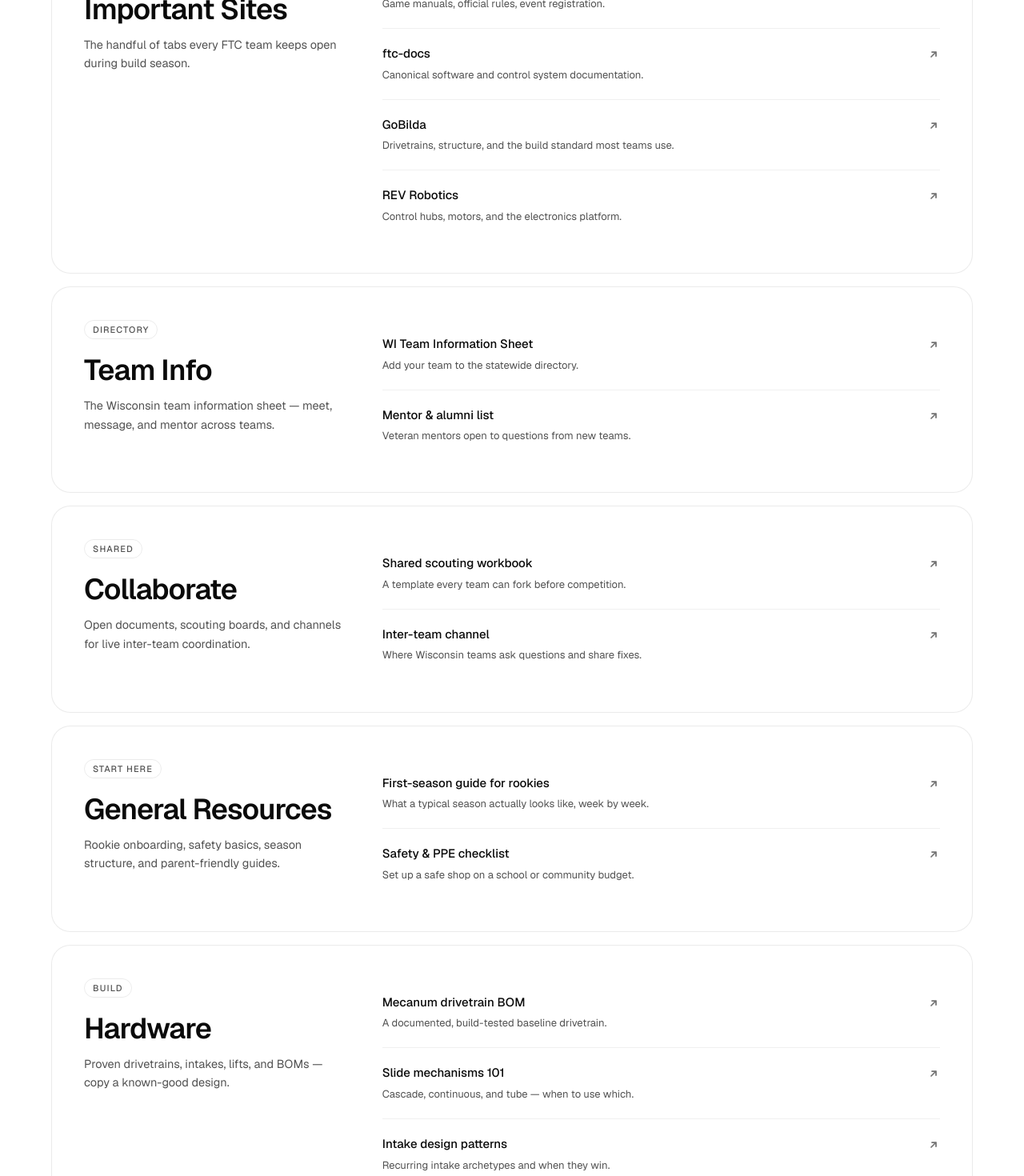
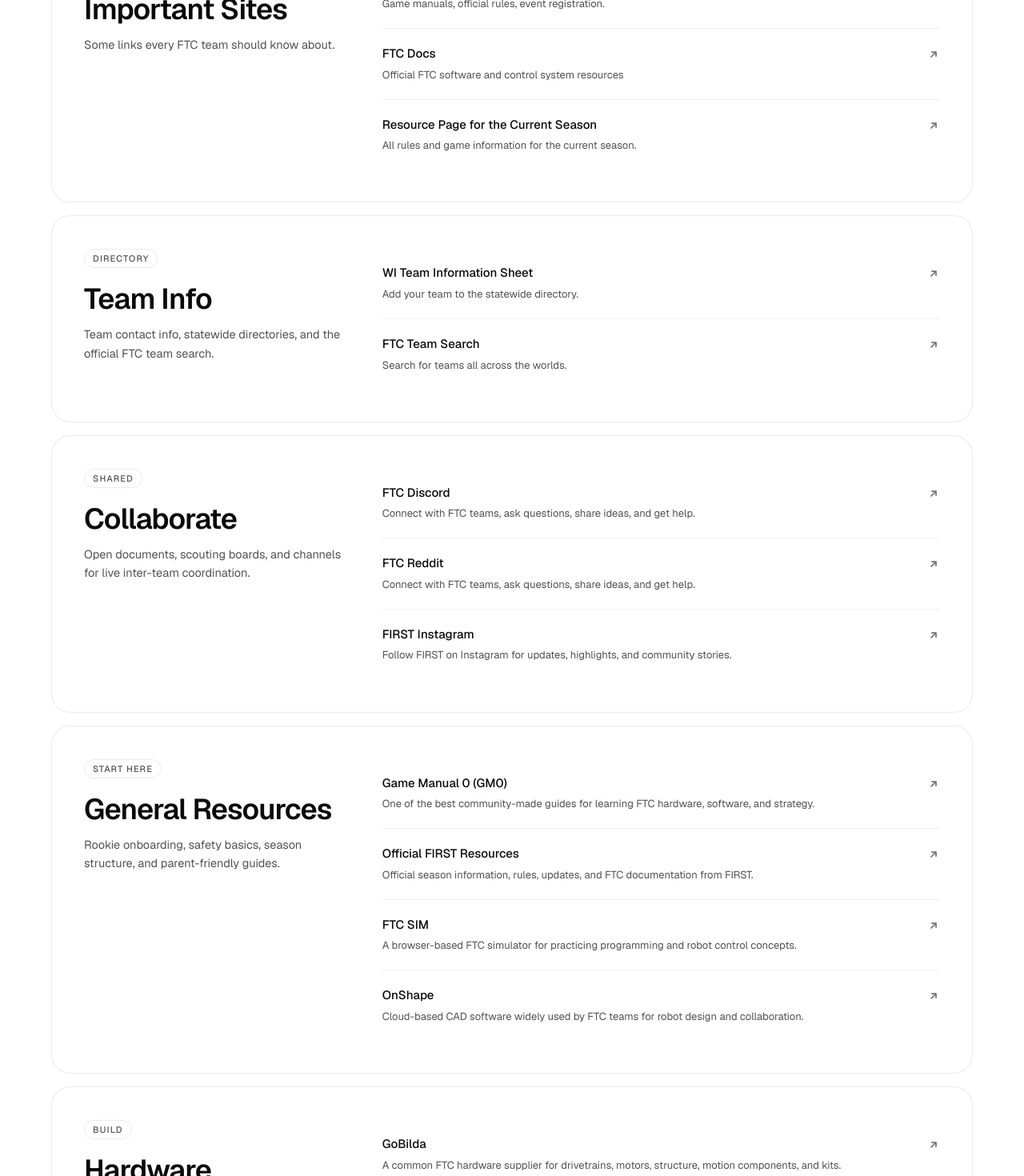
Before and after one commit to 13201Hazmat/ftcwires, a Next.js app: page /resources in a window 1280 px wide. Shown: the part 820-2290 px from the top of the page at 80% size. Built offline with nearby package versions, Linux system fonts and the light colour scheme.

Commit message:
Fixed resources page

```diff
--- a/app/resources/page.tsx
+++ b/app/resources/page.tsx
@@ -27,7 +27,7 @@
     tag: "Links",
     title: "Important Sites",
     blurb:
-      "The handful of tabs every FTC team keeps open during build season.",
+      "Some links every FTC team should know about.",
     links: [
       {
         label: "FIRST Tech Challenge",
@@ -35,20 +35,16 @@
         href: "https://www.firstinspires.org/robotics/ftc",
       },
       {
-        label: "ftc-docs",
-        desc: "Canonical software and control system documentation.",
+        label: "FTC Docs",
+        desc: "Official FTC software and control system resources",
         href: "https://ftc-docs.firstinspires.org",
       },
       {
-        label: "GoBilda",
-        desc: "Drivetrains, structure, and the build standard most teams use.",
-        href: "https://www.gobilda.com",
+        label: "Resource Page for the Current Season",
+        desc: "All rules and game information for the current season.",
+        href: "https://www.firstinspires.org/resource-library/ftc/game-and-season-info",
       },
-      {
-        label: "REV Robotics",
-        desc: "Control hubs, motors, and the electronics platform.",
-        href: "https://www.revrobotics.com",
-      },
+
     ],
   },
   {
@@ -56,17 +52,17 @@
     tag: "Directory",
     title: "Team Info",
     blurb:
-      "The Wisconsin team information sheet — meet, message, and mentor across teams.",
+      "Team contact info, statewide directories, and the official FTC team search.",
     links: [
       {
         label: "WI Team Information Sheet",
         desc: "Add your team to the statewide directory.",
-        href: "#",
+        href: "https://docs.google.com/spreadsheets/d/1LoPDYOcQMRxzrSfYHr_Tl5c3CwQim_ljFFa0kbwS0bo/edit?usp=sharing",
       },
       {
-        label: "Mentor & alumni list",
-        desc: "Veteran mentors open to questions from new teams.",
-        href: "#",
+        label: "FTC Team Search",
+        desc: "Search for teams all across the worlds.",
+        href: "https://www.firstinspires.org/team-event-search",
       },
     ],
   },
@@ -77,16 +73,23 @@
     blurb:
       "Open documents, scouting boards, and channels for live inter-team coordination.",
     links: [
+
       {
-        label: "Shared scouting workbook",
-        desc: "A template every team can fork before competition.",
-        href: "#",
+        label: "FTC Discord",
+        desc: "Connect with FTC teams, ask questions, share ideas, and get help.",
+        href: "https://discord.gg/fbPt4rj2S",
       },
       {
-        label: "Inter-team channel",
-        desc: "Where Wisconsin teams ask questions and share fixes.",
-        href: "#",
+        label: "FTC Reddit",
+        desc: "Connect with FTC teams, ask questions, share ideas, and get help.",
+        href: "https://www.reddit.com/r/FTC/",
       },
+      {
+        label: "FIRST Instagram",
+        desc: "Follow FIRST on Instagram for updates, highlights, and community stories.",
+        href: "https://www.instagram.com/first_official_/?hl=en",
+      },
+
     ],
   },
   {
@@ -97,14 +100,24 @@
       "Rookie onboarding, safety basics, season structure, and parent-friendly guides.",
     links: [
       {
-        label: "First-season guide for rookies",
-        desc: "What a typical season actually looks like, week by week.",
-        href: "#",
+        label: "Game Manual 0 (GM0)",
+        desc: "One of the best community-made guides for learning FTC hardware, software, and strategy.",
+        href: "https://gm0.org/en/latest/",
       },
       {
-        label: "Safety & PPE checklist",
-        desc: "Set up a safe shop on a school or community budget.",
-        href: "#",
+        label: "Official FIRST Resources",
+        desc: "Official season information, rules, updates, and FTC documentation from FIRST.",
+        href: "https://www.firstinspires.org/resource-library/ftc/game-and-season-info",
+      },
+      {
+        label: "FTC SIM",
+        desc: "A browser-based FTC simulator for practicing programming and robot control concepts.",
+        href: "http://ftcsim.org/",
+      },
+      {
+        label: "OnShape",
+        desc: "Cloud-based CAD software widely used by FTC teams for robot design and collaboration.",
+        href: "https://www.onshape.com",
       },
     ],
   },
@@ -113,22 +126,57 @@
   tag: "Build",
   title: "Hardware",
   blurb:
-      "Proven drivetrains, intakes, lifts, and BOMs — copy a known-good design.",
+    "Some Common Hardware Suppliers and Resources for FTC teams.",
   links: [
     {
-        label: "Mecanum drivetrain BOM",
-        desc: "A documented, build-tested baseline drivetrain.",
-        href: "#",
+      label: "GoBilda",
+      desc: "A common FTC hardware supplier for drivetrains, motors, structure, motion components, and kits.",
+      href: "https://www.gobilda.com",
     },
     {
-        label: "Slide mechanisms 101",
-        desc: "Cascade, continuous, and tube — when to use which.",
-        href: "#",
+      label: "REV Robotics",
+      desc: "Control hubs, motors, electronics, sensors, and official FTC control system hardware.",
+      href: "https://www.revrobotics.com",
     },
     {
-        label: "Intake design patterns",
-        desc: "Recurring intake archetypes and when they win.",
-        href: "#",
+      label: "Axon Robotics",
+      desc: "FTC-focused servos",
+      href: "https://axon-robotics.com/",
+    },
+    {
+      label: "AndyMark",
+      desc: "FTC and FRC robotics parts including drivetrains, wheels, electronics, and field components.",
+      href: "https://www.andymark.com/",
+    },
+    {
+      label: "Studica Robotics",
+      desc: "Robotics hardware, educational tools, sensors, and engineering resources for STEM teams.",
+      href: "https://www.studica.com/",
+    },
+    {
+      label: "McMaster-Carr",
+      desc: "Industrial hardware supplier commonly used by FTC teams for fasteners, materials, bearings, and mechanical components.",
+      href: "https://www.mcmaster.com/",
+    },
+    {
+      label: "CNC Madness",
+      desc: "Custom FTC machining, odometry pods, drivetrain components, and precision robotics parts.",
+      href: "https://cncmadness.com/",
+    },
+    {
+      label: "Fabworks",
+      desc: "Custom manufacturing and fabrication services for robotics teams and engineering projects.",
+      href: "https://www.fabworks.com/",
+    },
+    {
+      label: "FIRST Wisconsin Production Hub",
+      desc: "Manufacturing and production resources available through the Wisconsin FIRST community.",
+      href: "https://www.firstinspireswi.org/about-3",
+    },
+    {
+      label: "Gearheads How To",
+      desc: "FTC-focused tutorials, build walkthroughs, and robotics educational videos.",
+      href: "https://www.youtube.com/channel/UCvdPn8BdIWaWhwaCBCWzmZw",
     },
   ],
 },
@@ -137,27 +185,42 @@
   tag: "Code",
   title: "Software",
   blurb:
-      "Java templates, Android Studio setup, tuning guides, and reusable subsystems.",
+    "Programming tools, setup guides, SDK resources, and software references commonly used by FTC teams.",
   links: [
     {
-        label: "Autonomous template",
-        desc: "Drop-in starter from the FTC Wires software platform.",
-        href: "/software-platform",
+      label: "GitHub",
+      desc: "Version control and code hosting used by most FTC teams.",
+      href: "https://github.com/",
     },
     {
-        label: "Command-Based Architecture",
-        desc: "Educational guidance and references for scalable FTC codebases.",
-        href: "/command-based",
+      label: "Android Studio",
+      desc: "The primary IDE used for FTC robot programming.",
+      href: "https://developer.android.com/studio",
     },
     {
-        label: "Subsystem patterns",
-        desc: "How to structure code so it survives rebuilds.",
-        href: "#",
+      label: "REV Hardware Client",
+      desc: "Firmware updates, device management, and configuration tools for REV hardware.",
+      href: "https://docs.revrobotics.com/rev-hardware-client",
     },
     {
-        label: "Roadrunner tuning notes",
-        desc: "Tuning checklist that gets you to repeatable autos.",
-        href: "#",
+      label: "Cookbook",
+      desc: "Community-maintained FTC troubleshooting guides, tips, and programming solutions.",
+      href: "https://cookbook.dairy.foundation/",
+    },
+    {
+      label: "Roadrunner",
+      desc: "Motion planning and autonomous pathing library widely used in FTC.",
+      href: "https://acmerobotics.github.io/road-runner/",
+    },
+    {
+      label: "Pedro Pathing",
+      desc: "Community FTC pathing framework focused on flexible autonomous movement.",
+      href: "https://pedropathing.com/",
+    },
+    {
+      label: "FTC SDK Documentation",
+      desc: "Official SDK documentation, setup guides, and FTC programming resources.",
+      href: "https://ftc-docs.firstinspires.org/",
     },
   ],
 },
@@ -165,17 +228,28 @@
   id: "game-strategy",
   tag: "Game",
   title: "Game Strategy",
-    blurb: "Scoring math, scouting templates, and alliance selection frameworks.",
+  blurb:
+    "Scouting tools, match analysis resources, alliance strategy, and competitive planning guides for FTC teams.",
   links: [
     {
-        label: "Scoring math worksheet",
-        desc: "Translate the game manual into a per-second EV model.",
-        href: "#",
+      label: "FTCScout",
+      desc: "Match analytics, team statistics, scouting insights, and performance breakdowns for FTC competitions.",
+      href: "https://ftcscout.org/",
     },
     {
-        label: "Alliance selection playbook",
-        desc: "How veteran teams pick (and get picked) on selection day.",
-        href: "#",
+      label: "FTCStats",
+      desc: "Historical FTC event statistics, rankings, match data, and team performance tracking.",
+      href: "https://www.ftcstats.org/",
+    },
+    {
+      label: "Scouting Guide",
+      desc: "Practical FTC scouting strategies, workflows, and competitive analysis guidance.",
+      href: "https://docs.google.com/document/d/1lVtBp20XT_ZGtRpURoLbqTFpbBjoPcP--gMr0LWLjcY/edit?usp=sharing",
+    },
+    {
+      label: "Scouting Template",
+      desc: "Spreadsheet template for collecting, organizing, and analyzing FTC scouting data.",
+      href: "https://docs.google.com/spreadsheets/d/1IDxuZjm0IEe5axS9IOsYvBfZytGsnf2uzbL7xbU2SkA/edit?gid=0#gid=0",
     },
   ],
 },
@@ -252,16 +326,20 @@
                   >
                     <a
                       href={l.href}
+                      target={l.href.startsWith("http") ? "_blank" : undefined}
+                      rel={l.href.startsWith("http") ? "noopener noreferrer" : undefined}
                       className="group flex items-start gap-4 py-5 transition-colors hover:bg-foreground/[0.02]"
                     >
                       <div className="flex-1">
                         <div className="text-[15px] font-medium text-foreground">
                           {l.label}
                         </div>
+
                         <div className="mt-1 text-[13px] leading-relaxed text-muted">
                           {l.desc}
                         </div>
                       </div>
+
                       <ArrowUpRight className="mt-1 h-4 w-4 text-subtle transition-all duration-200 group-hover:-translate-y-0.5 group-hover:translate-x-0.5 group-hover:text-foreground" />
                     </a>
                   </li>
```
Lines whose indentation alone changed are shown as unchanged.
